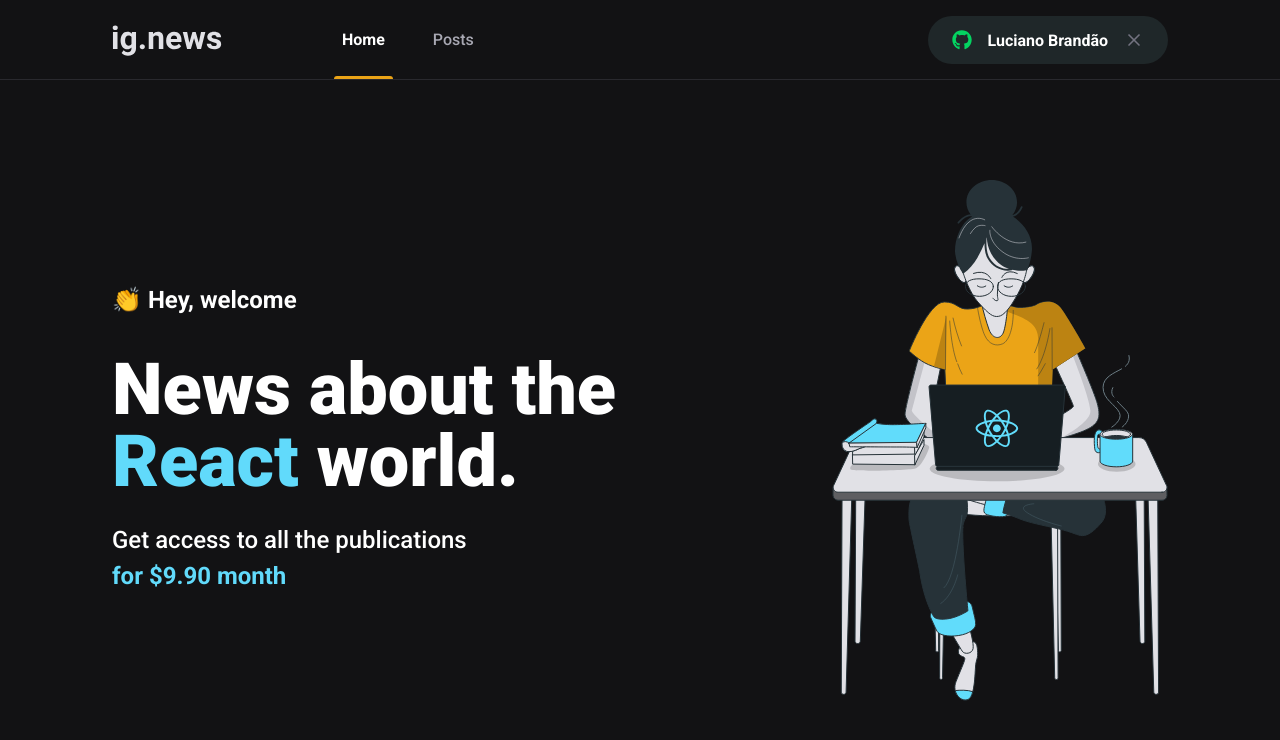
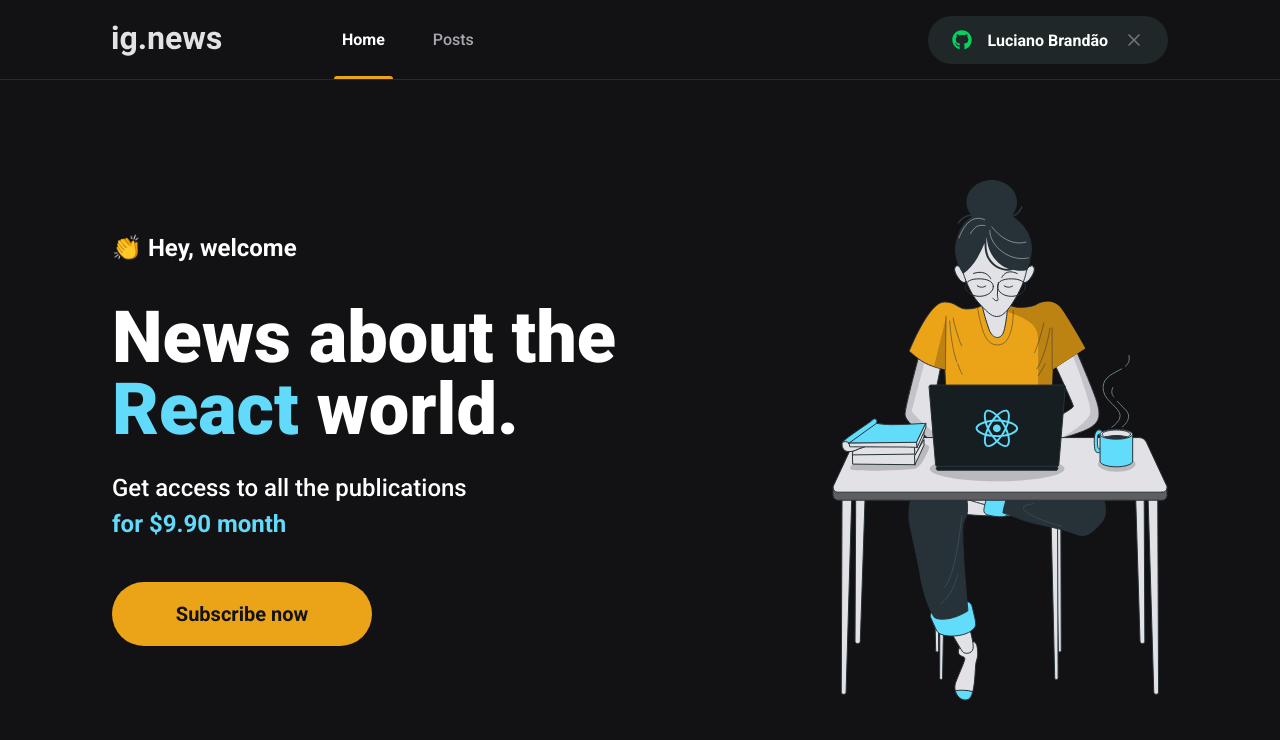
Before and after one commit to lucianobs1/ignews, a Next.js app: page / in a window 1280 px wide. Shown: the top 740 px of the page. Built offline with nearby package versions, Linux system fonts and the light colour scheme.

Commit message:
added subscribe button in home page

```diff
--- a/src/pages/home.module.scss
+++ b/src/pages/home.module.scss
@@ -38,4 +38,8 @@
       font-weight: bold;
     }
   }
+
+  button {
+    margin-top: 2.5rem;
+  }
 }
--- a/src/pages/index.tsx
+++ b/src/pages/index.tsx
@@ -1,4 +1,5 @@
 import Head from 'next/head';
+import { SubscribeButton } from '../components/SubscribeButton';
 import styles from './home.module.scss';
 
 export default function Home() {
@@ -16,6 +17,8 @@ export default function Home() {
             Get access to all the publications <br />
             <span>for $9.90 month</span>
           </p>
+
+          <SubscribeButton />
         </section>
 
         <img src="/images/avatar.svg" alt="Girl coding"  />
```
